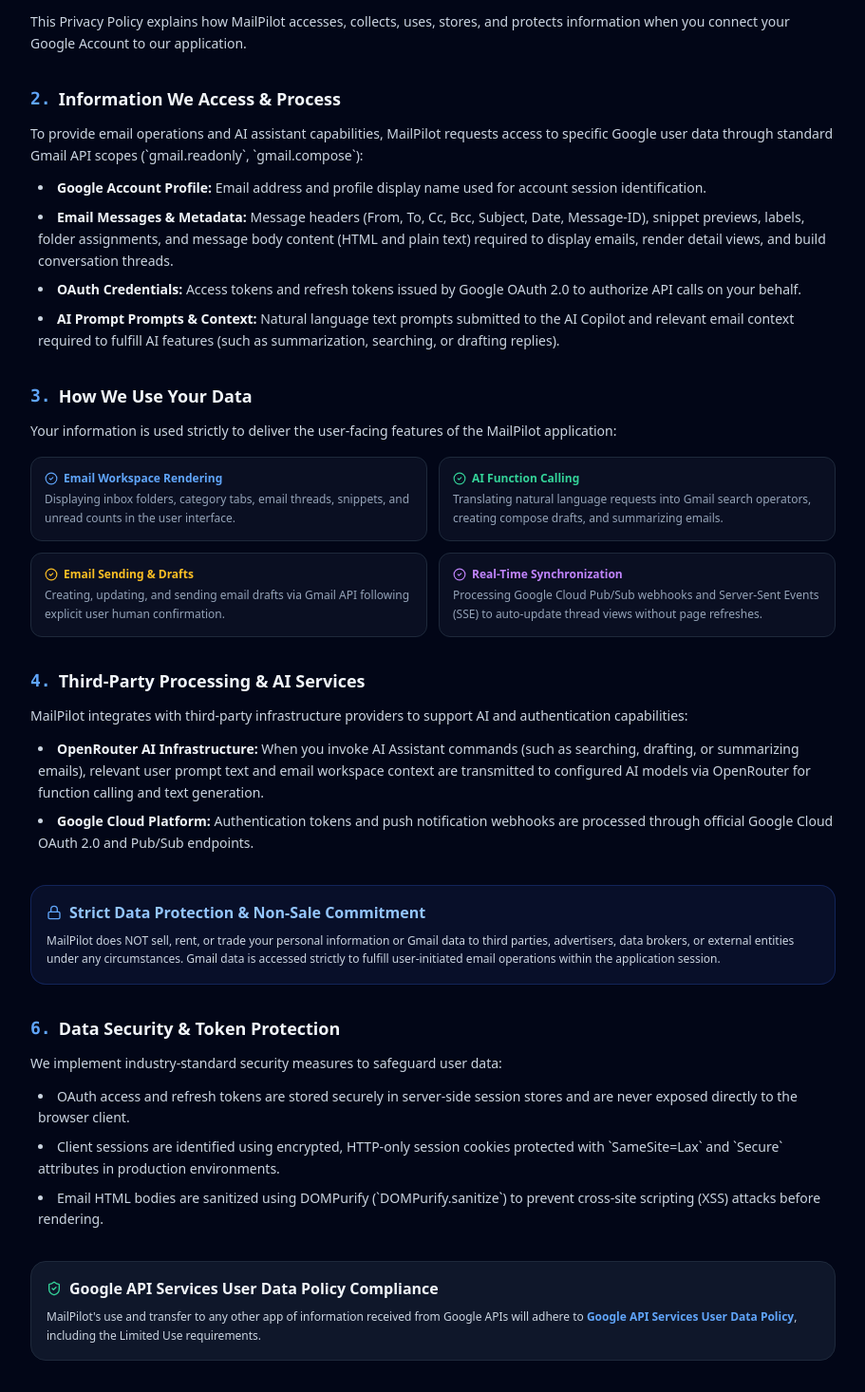
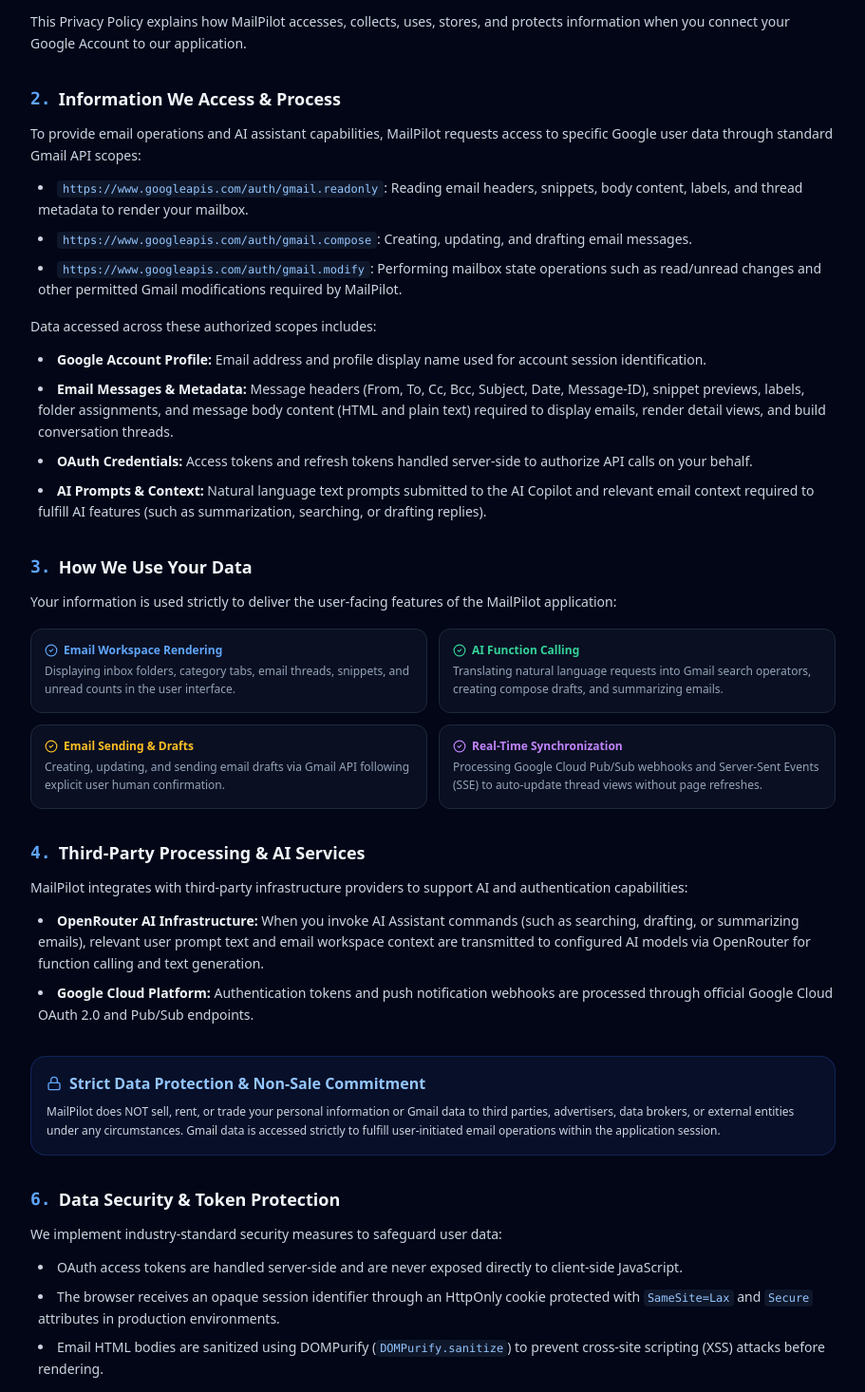
Before and after one commit to Nishxnthx/mailpilot, a Next.js app: page /privacy in a window 1280 px wide. Shown: the part 384-1850 px from the top of the page at 95% size, without its empty margins (184-1095 px from the left). Built offline with nearby package versions, Linux system fonts and the light colour scheme.

Commit message:
Correct Gmail privacy disclosures

```diff
--- a/src/app/privacy/page.tsx
+++ b/src/app/privacy/page.tsx
@@ -65,7 +65,21 @@
             <span className="text-blue-400 font-mono">2.</span> Information We Access & Process
           </h2>
           <p className="text-sm text-slate-300 leading-relaxed">
-            To provide email operations and AI assistant capabilities, MailPilot requests access to specific Google user data through standard Gmail API scopes (`gmail.readonly`, `gmail.compose`):
+            To provide email operations and AI assistant capabilities, MailPilot requests access to specific Google user data through standard Gmail API scopes:
+          </p>
+          <ul className="space-y-2 text-sm text-slate-300 list-disc list-inside pl-2 leading-relaxed">
+            <li>
+              <code className="text-xs bg-slate-900 px-1.5 py-0.5 rounded text-blue-300">https://www.googleapis.com/auth/gmail.readonly</code>: Reading email headers, snippets, body content, labels, and thread metadata to render your mailbox.
+            </li>
+            <li>
+              <code className="text-xs bg-slate-900 px-1.5 py-0.5 rounded text-blue-300">https://www.googleapis.com/auth/gmail.compose</code>: Creating, updating, and drafting email messages.
+            </li>
+            <li>
+              <code className="text-xs bg-slate-900 px-1.5 py-0.5 rounded text-blue-300">https://www.googleapis.com/auth/gmail.modify</code>: Performing mailbox state operations such as read/unread changes and other permitted Gmail modifications required by MailPilot.
+            </li>
+          </ul>
+          <p className="text-sm text-slate-300 leading-relaxed pt-1">
+            Data accessed across these authorized scopes includes:
           </p>
           <ul className="space-y-2 text-sm text-slate-300 list-disc list-inside pl-2 leading-relaxed">
             <li>
@@ -75,10 +89,10 @@
               <strong className="text-slate-100">Email Messages & Metadata:</strong> Message headers (From, To, Cc, Bcc, Subject, Date, Message-ID), snippet previews, labels, folder assignments, and message body content (HTML and plain text) required to display emails, render detail views, and build conversation threads.
             </li>
             <li>
-              <strong className="text-slate-100">OAuth Credentials:</strong> Access tokens and refresh tokens issued by Google OAuth 2.0 to authorize API calls on your behalf.
+              <strong className="text-slate-100">OAuth Credentials:</strong> Access tokens and refresh tokens handled server-side to authorize API calls on your behalf.
             </li>
             <li>
-              <strong className="text-slate-100">AI Prompt Prompts & Context:</strong> Natural language text prompts submitted to the AI Copilot and relevant email context required to fulfill AI features (such as summarization, searching, or drafting replies).
+              <strong className="text-slate-100">AI Prompts & Context:</strong> Natural language text prompts submitted to the AI Copilot and relevant email context required to fulfill AI features (such as summarization, searching, or drafting replies).
             </li>
           </ul>
         </section>
@@ -173,13 +187,13 @@
           </p>
           <ul className="space-y-2 text-sm text-slate-300 list-disc list-inside pl-2 leading-relaxed">
             <li>
-              OAuth access and refresh tokens are stored securely in server-side session stores and are never exposed directly to the browser client.
+              OAuth access tokens are handled server-side and are never exposed directly to client-side JavaScript.
             </li>
             <li>
-              Client sessions are identified using encrypted, HTTP-only session cookies protected with `SameSite=Lax` and `Secure` attributes in production environments.
+              The browser receives an opaque session identifier through an HttpOnly cookie protected with <code className="text-xs bg-slate-900 px-1 py-0.5 rounded text-blue-300">SameSite=Lax</code> and <code className="text-xs bg-slate-900 px-1 py-0.5 rounded text-blue-300">Secure</code> attributes in production environments.
             </li>
             <li>
-              Email HTML bodies are sanitized using DOMPurify (`DOMPurify.sanitize`) to prevent cross-site scripting (XSS) attacks before rendering.
+              Email HTML bodies are sanitized using DOMPurify (<code className="text-xs bg-slate-900 px-1 py-0.5 rounded text-blue-300">DOMPurify.sanitize</code>) to prevent cross-site scripting (XSS) attacks before rendering.
             </li>
           </ul>
         </section>
```
